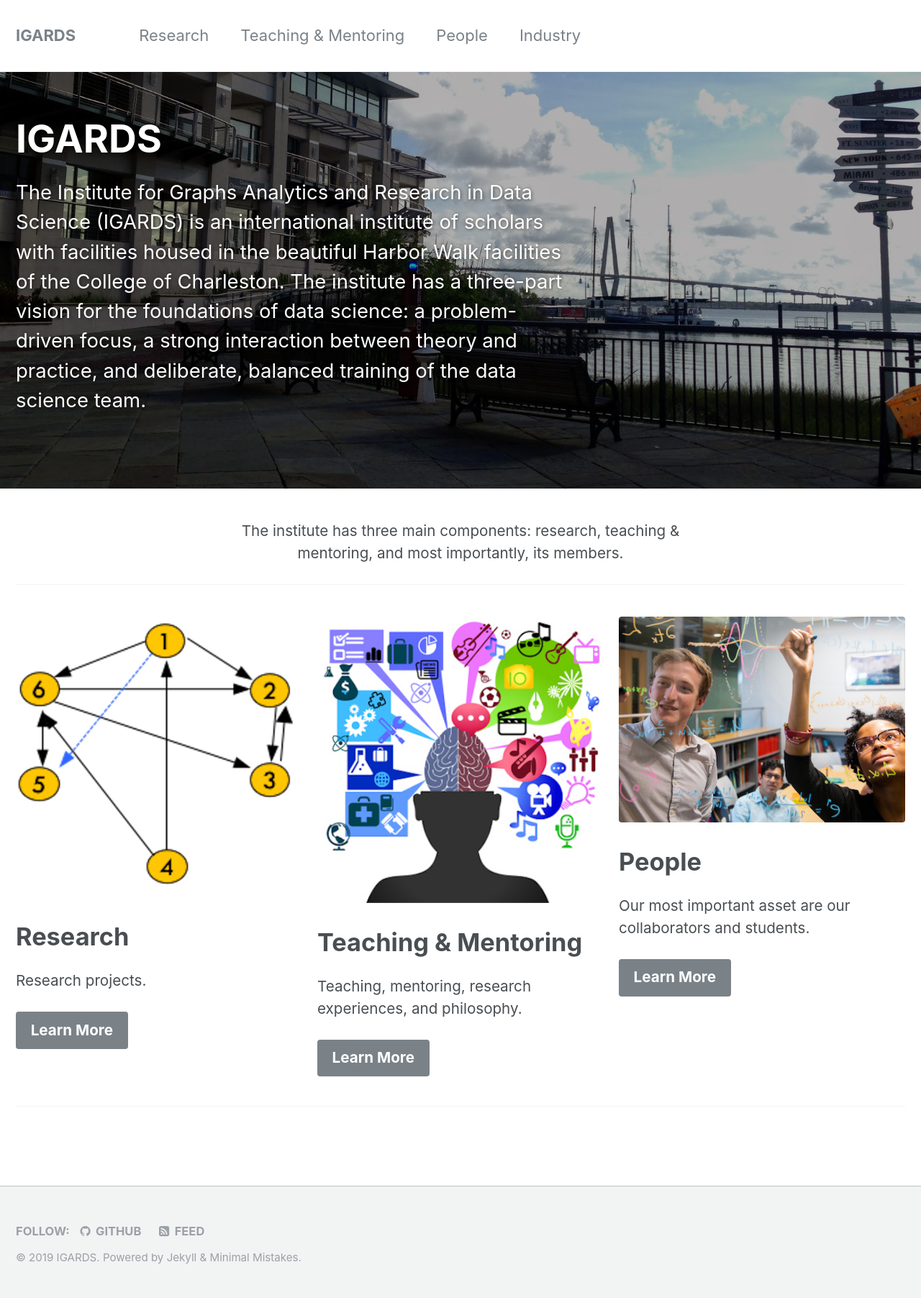
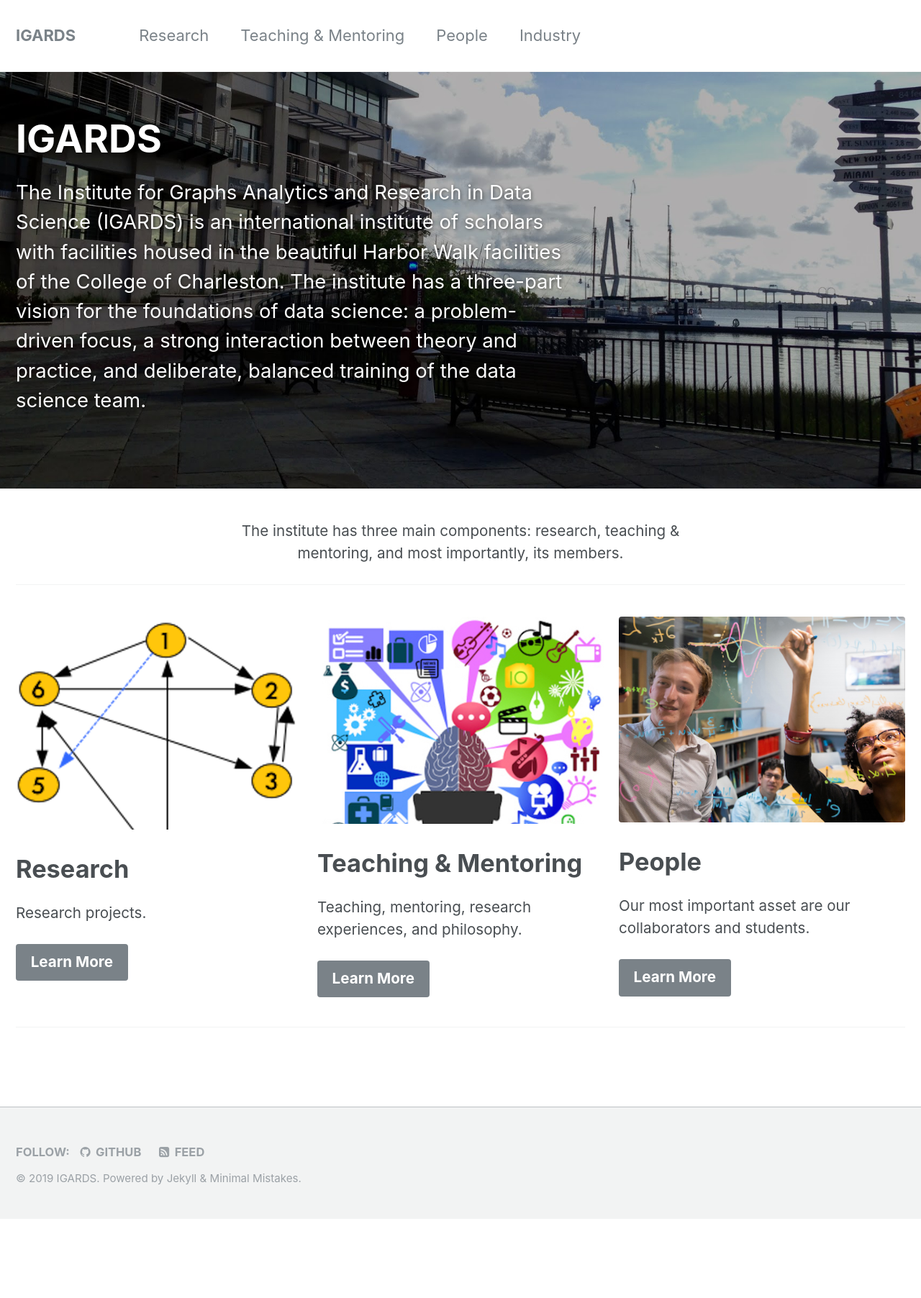
Before and after one commit to IGARDS/igards.github.io, a Jekyll site: the page built from _pages/home.md, in a window 1280 px wide. Shown: the whole page at 72% size. Built offline with Jekyll 4.4.1, drawn with Linux system fonts in a browser that asks for light colours; after the commit the page ends 1694 px from its top, so only the background shows below that.

Commit message:
Cropping the images. Still not nearly perfect enough.

```diff
--- a/_pages/home.md
+++ b/_pages/home.md
@@ -15,7 +15,7 @@
     excerpt: "Research projects."
     url: "/research/"
     btn_label: "Learn More"
-  - image_path: education.jpg
+  - image_path: education.png
     alt: "education"
     title: "Teaching & Mentoring"
     excerpt: "Teaching, mentoring, research experiences, and philosophy."
```
Also changed, not shown: images/education.png (added), images/research.png.
